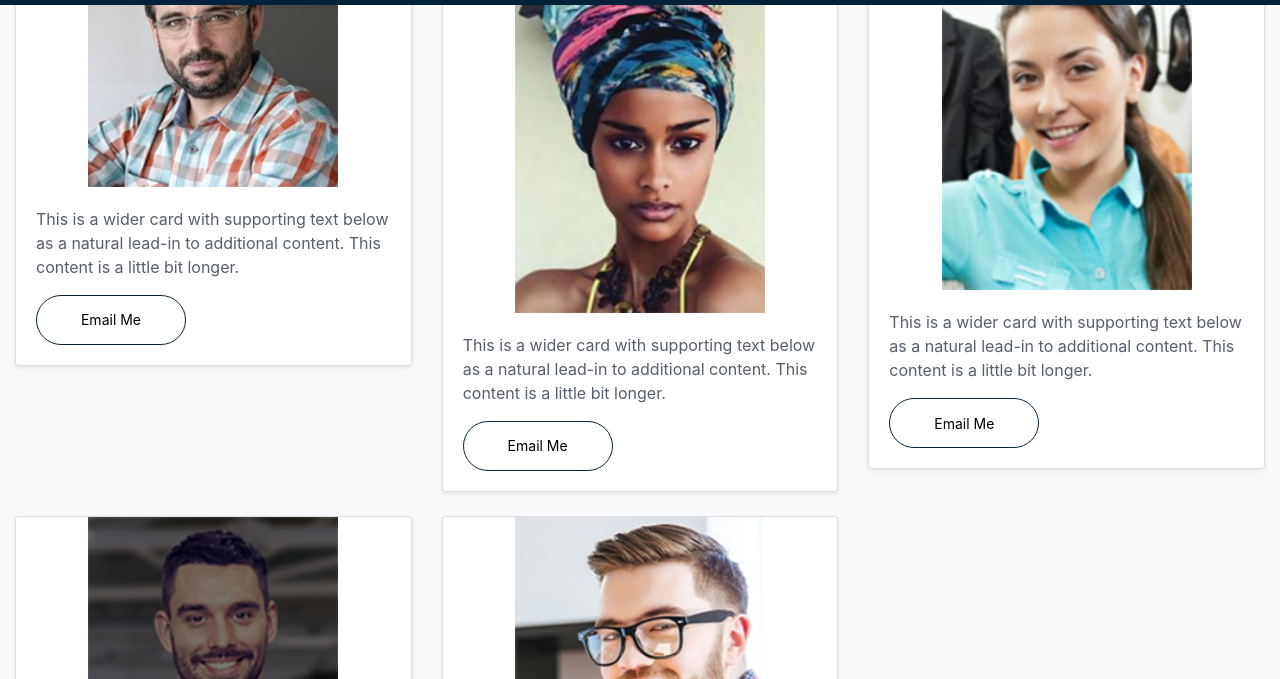
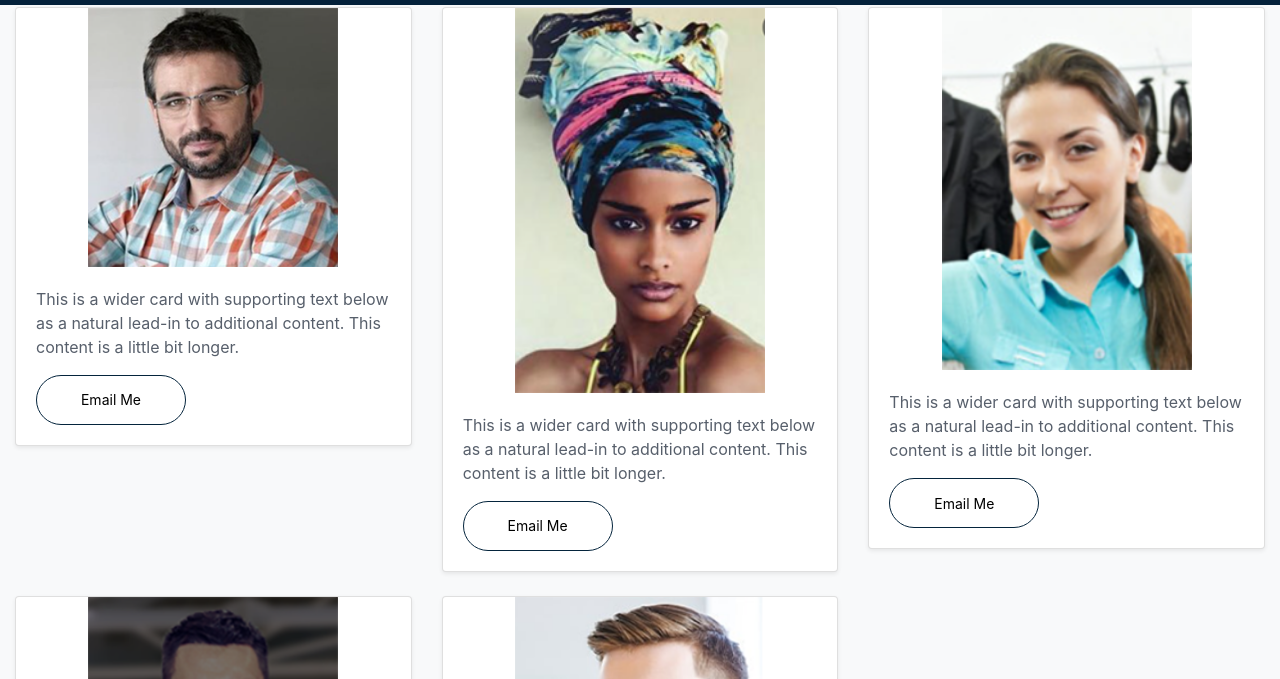
Before and after one commit to castillomarcosn/nz_food_trailers-castillo-marcos, a website: page pages/team.html in a window 1280 px wide. Shown: the part 121-800 px from the top of the page. Drawn offline with nearby package versions, Linux system fonts and the light colour scheme.

Commit message:
agregando padding top a team page

```diff
--- a/pages/team.html
+++ b/pages/team.html
@@ -68,7 +68,7 @@
 
 <main role="main paddingMain">
   <div class="album py-5 bg-light">
-    <div class="container-fluid">
+    <div class="container-fluid team_padding-top">
       <div class="row">
 
         <div class="col-md-4">
--- a/scss/_team.scss
+++ b/scss/_team.scss
@@ -8,3 +8,9 @@ $height:auto;
         height: $height;
     }
 }
+
+.team{
+    &_padding-top{
+        padding-top: 5rem;
+    }
+}
```
Also changed, not shown: css/style.css.
